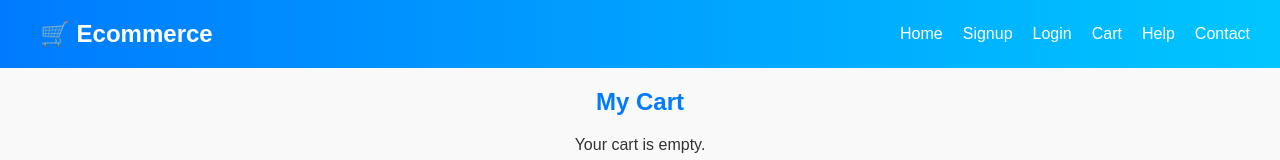
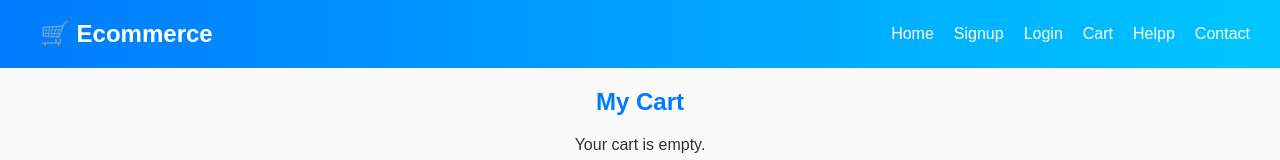
Before and after one commit to kiranchitram/DMBECP, a React (Vite) app in the folder DMBECP/frontend/: page /cart in a window 1280 px wide. Shown: the top 160 px of the page. Built offline with nearby package versions, Linux system fonts and the light colour scheme.

Commit message:
Update Navbar.jsx

```diff
--- a/DMBECP/frontend/src/components/Navbar.jsx
+++ b/DMBECP/frontend/src/components/Navbar.jsx
@@ -13,7 +13,7 @@
         <Link to="/signup">Signup</Link>
         <Link to="/login">Login</Link>
         <Link to="/customer">Cart</Link>
-        <Link to="/help">Help</Link>
+        <Link to="/help">Helpp</Link>
         <Link to="/contact">Contact</Link>
       </nav>
     </header>
```
